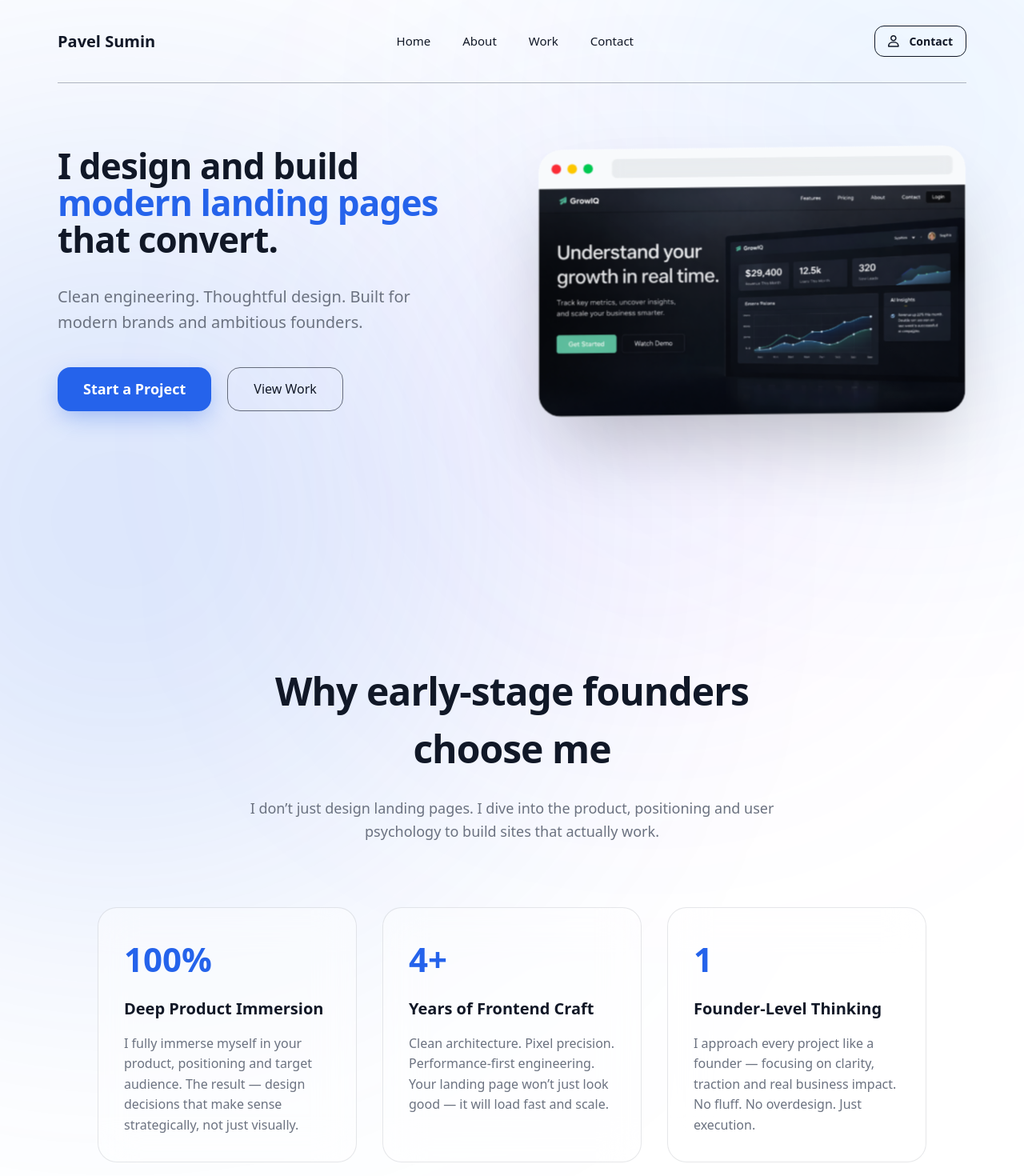
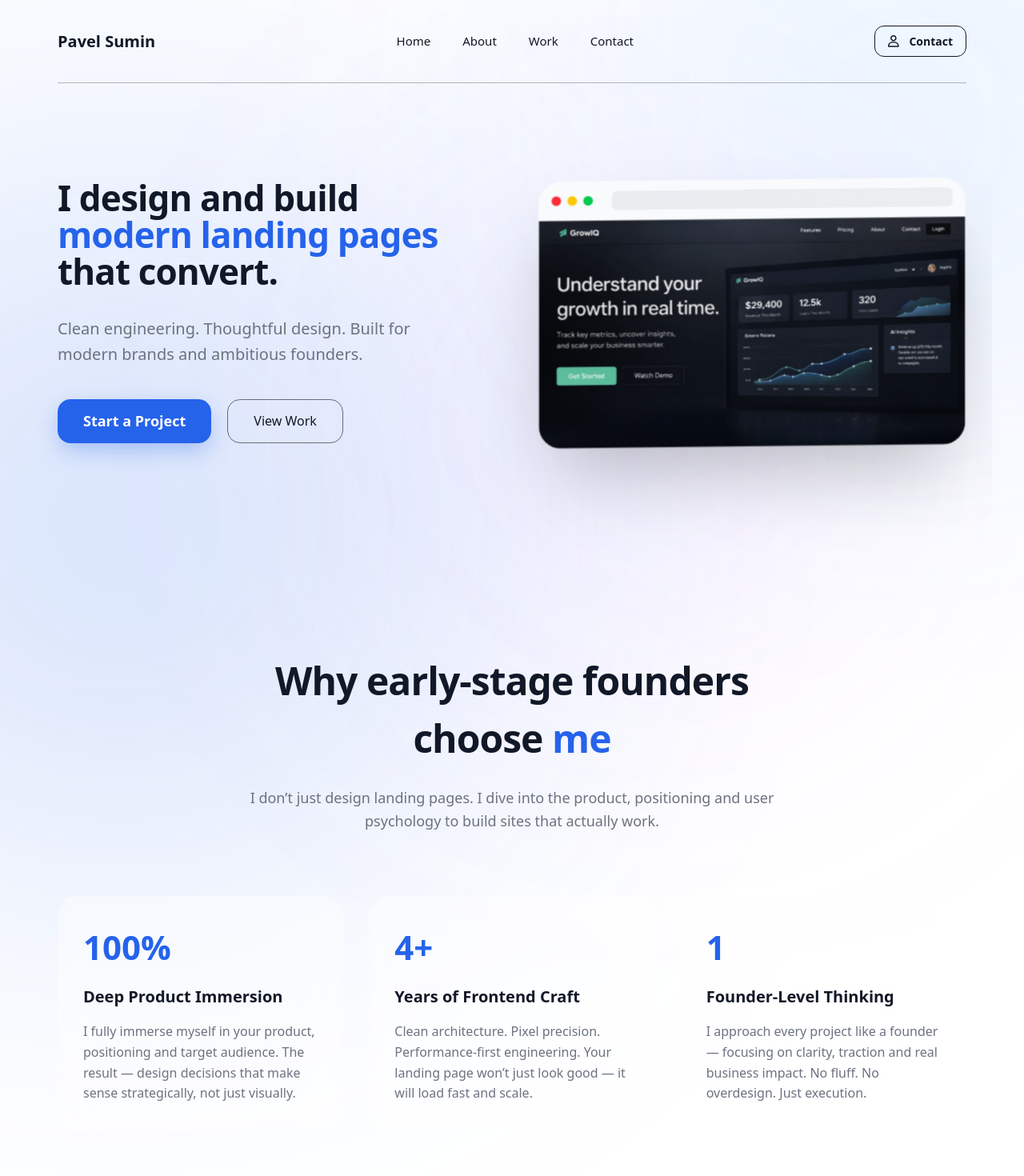
Before and after one commit to pavsumin/pavelsumin, a Next.js app: page / in a window 1280 px wide. Shown: the top 1470 px of the page at 80% size. Built offline with nearby package versions, Linux system fonts and the light colour scheme.

Commit message:
WhySection is done. Fix bugs with spaces and height

```diff
--- a/app/page.tsx
+++ b/app/page.tsx
@@ -1,9 +1,11 @@
+import Header from '@/components/Header'
 import HeroSection from '@/components/HeroSection'
 import WhySection from '@/components/WhySection'
 
 export default function Home() {
 	return (
-		<main className='relative bg-background overflow-hidden'>
+		<main className='relative bg-background overflow-hidden max-w-[1200px] mx-auto px-8'>
+			<Header />
 			<HeroSection />
 			<WhySection />
 		</main>
--- a/components/HeroSection.tsx
+++ b/components/HeroSection.tsx
@@ -1,14 +1,11 @@
 'use client'
 
 import FloatingWindow from '@/components/FloatingWindow'
-import Header from '@/components/Header'
 
 export default function HeroSection() {
 	return (
-		<section className='h-[700px]'>
-			<div className='max-w-[1200px] mx-auto px-8 relative'>
-				<Header />
-				<div className='grid md:grid-cols-2 gap-16 pt-20 pb-32'>
+		<section className='h-[auto]'>
+			<div className='grid md:grid-cols-2 gap-16 pt-20 pb-32 mt-10'>
 				<div>
 					<h1 className='text-[64px] md:text-[44px] leading-[1.05] tracking-[-0.02em] font-semibold text-primary'>
 						I design and build{' '}
@@ -33,9 +30,8 @@ export default function HeroSection() {
 				</div>
 
 				{/* RIGHT */}
-					<div className='relative flex justify-center md:justify-end'>
+				<div className='z-0 flex justify-center md:justify-end'>
 					<FloatingWindow />
-					</div>
 				</div>
 			</div>
 		</section>
--- a/components/WhySection.tsx
+++ b/components/WhySection.tsx
@@ -1,11 +1,10 @@
 export default function WhySection() {
 	return (
-		<section className='relative py-32'>
-			<div className='max-w-[1100px] mx-auto px-8'>
-				{/* Heading */}
+		<section className='py-32 h-[auto]'>
 			<div className='text-center max-w-[720px] mx-auto'>
 				<h2 className='text-[40px] md:text-[48px] font-semibold text-primary tracking-[-0.02em]'>
-						Why early-stage founders choose me
+					Why early-stage founders choose{' '}
+					<span className='text-accent font-bold'>me</span>
 				</h2>
 
 				<p className='mt-6 text-muted text-[18px] leading-[1.6]'>
@@ -17,7 +16,7 @@ export default function WhySection() {
 			{/* Cards */}
 			<div className='grid md:grid-cols-3 gap-8 mt-20'>
 				{/* Card 1 */}
-					<div className='group relative p-8 rounded-3xl border border-primary/10 bg-white/40 backdrop-blur-xl transition-all duration-500 hover:shadow-xl hover:-translate-y-1'>
+				<div className='group relative p-8 rounded-3xl border border-none bg-white/40 backdrop-blur-xl transition-all duration-300 hover:shadow-xl/5 hover:-translate-y-1'>
 					<div className='text-[42px] font-semibold text-accent'>100%</div>
 
 					<h3 className='mt-4 text-[20px] font-semibold text-primary'>
@@ -29,12 +28,10 @@ export default function WhySection() {
 						audience. The result — design decisions that make sense
 						strategically, not just visually.
 					</p>
-
-						<div className='absolute top-0 left-0 w-full h-[2px] bg-gradient-to-r from-accent/40 via-accent/10 to-transparent opacity-0 group-hover:opacity-100 transition-all duration-500' />
 				</div>
 
 				{/* Card 2 */}
-					<div className='group relative p-8 rounded-3xl border border-primary/10 bg-white/40 backdrop-blur-xl transition-all duration-500 hover:shadow-xl hover:-translate-y-1'>
+				<div className='group relative p-8 rounded-3xl border border-none bg-white/40 backdrop-blur-xl transition-all duration-300 hover:shadow-xl/5 hover:-translate-y-1'>
 					<div className='text-[42px] font-semibold text-accent'>4+</div>
 
 					<h3 className='mt-4 text-[20px] font-semibold text-primary'>
@@ -42,16 +39,14 @@ export default function WhySection() {
 					</h3>
 
 					<p className='mt-4 text-muted leading-[1.6]'>
-							Clean architecture. Pixel precision. Performance-first
-							engineering. Your landing page won’t just look good — it will load
-							fast and scale.
+						Clean architecture. Pixel precision. Performance-first engineering.
+						Your landing page won’t just look good — it will load fast and
+						scale.
 					</p>
-
-						<div className='absolute top-0 left-0 w-full h-[2px] bg-gradient-to-r from-accent/40 via-accent/10 to-transparent opacity-0 group-hover:opacity-100 transition-all duration-500' />
 				</div>
 
 				{/* Card 3 */}
-					<div className='group relative p-8 rounded-3xl border border-primary/10 bg-white/40 backdrop-blur-xl transition-all duration-500 hover:shadow-xl hover:-translate-y-1'>
+				<div className='group relative p-8 rounded-3xl border border-none bg-white/40 backdrop-blur-xl transition-all duration-300 hover:shadow-xl/5 hover:-translate-y-1'>
 					<div className='text-[42px] font-semibold text-accent'>1</div>
 
 					<h3 className='mt-4 text-[20px] font-semibold text-primary'>
@@ -63,9 +58,6 @@ export default function WhySection() {
 						traction and real business impact. No fluff. No overdesign. Just
 						execution.
 					</p>
-
-						<div className='absolute top-0 left-0 w-full h-[2px] bg-gradient-to-r from-accent/40 via-accent/10 to-transparent opacity-0 group-hover:opacity-100 transition-all duration-500' />
-					</div>
 				</div>
 			</div>
 		</section>
```
Lines whose indentation alone changed are shown as unchanged.
